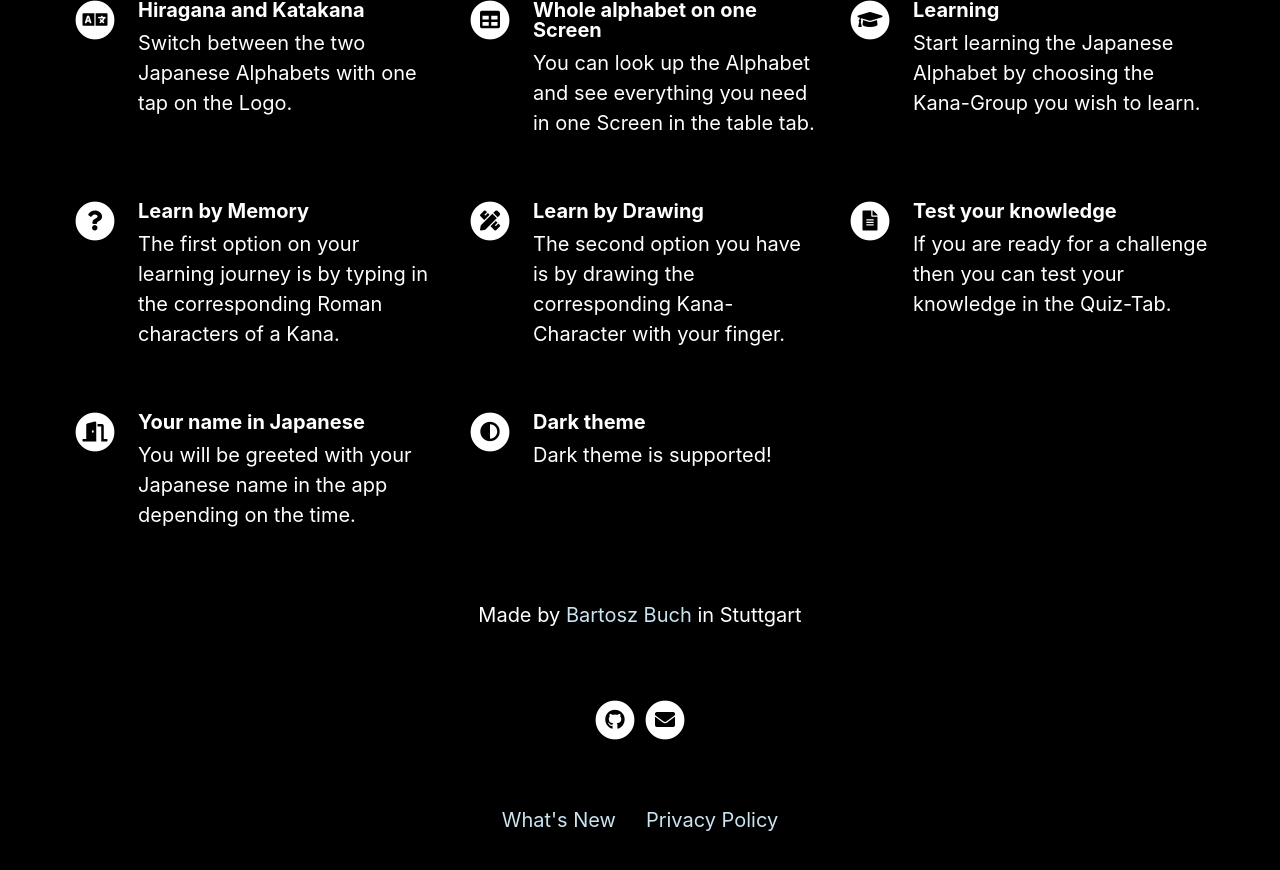
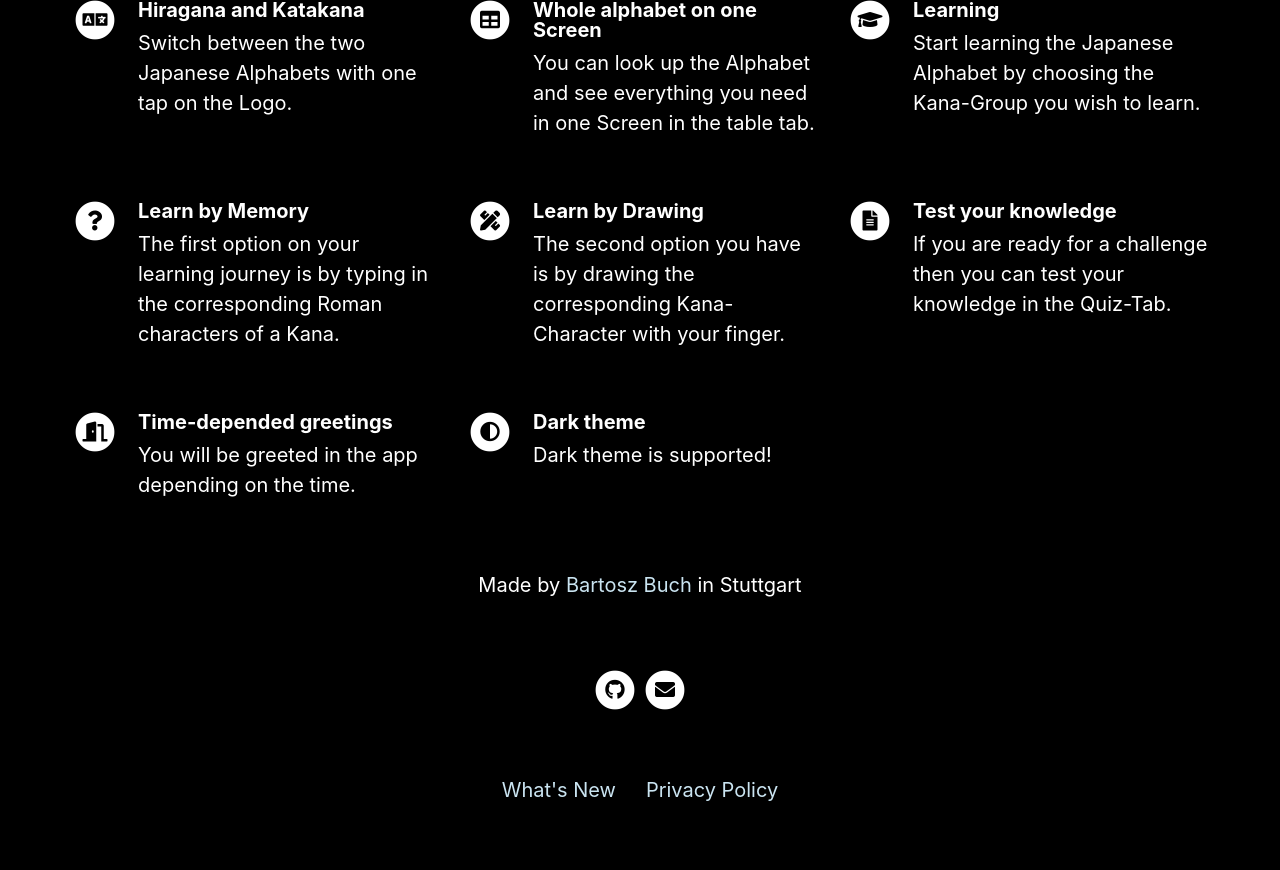
Before and after one commit to BarTechB/MaRu, a Jekyll site: the page built from index.html, in a window 1280 px wide and 900 px high, scrolled down 1084 px. Shown: the top 870 px of the window. Built offline with Jekyll 4.4.1, drawn with Linux system fonts in a browser that asks for light colours; nearby versions of some CDN libraries.

Commit message:
Update _config.yml

```diff
--- a/_config.yml
+++ b/_config.yml
@@ -58,8 +58,8 @@ features                                  :
     description                           : If you are ready for a challenge then you can test your knowledge in the Quiz-Tab.
     fontawesome_icon_name                 : file-alt
 
-  - title                                 : Your name in Japanese
-    description                           : You will be greeted with your Japanese name in the app depending on the time.
+  - title                                 : Time-depended greetings
+    description                           : You will be greeted in the app depending on the time.
     fontawesome_icon_name                 : door-open
 
 
```
